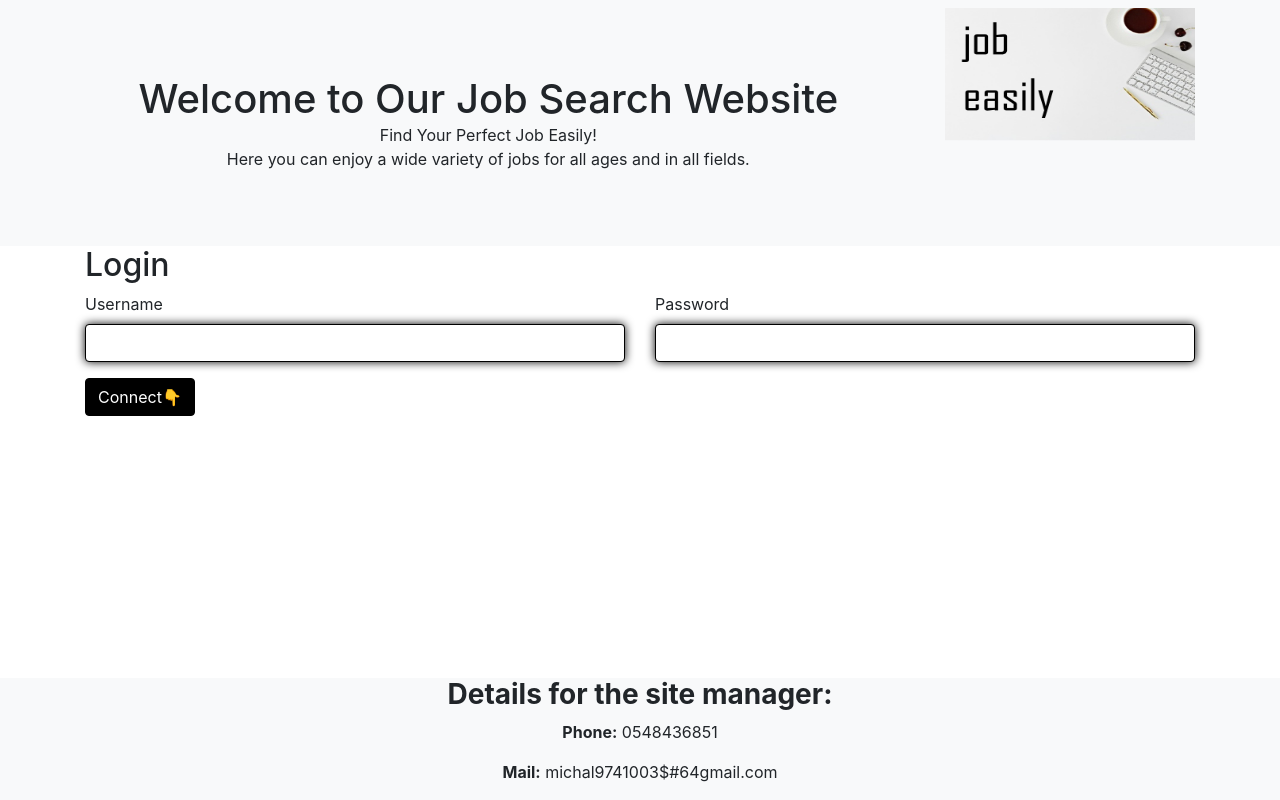
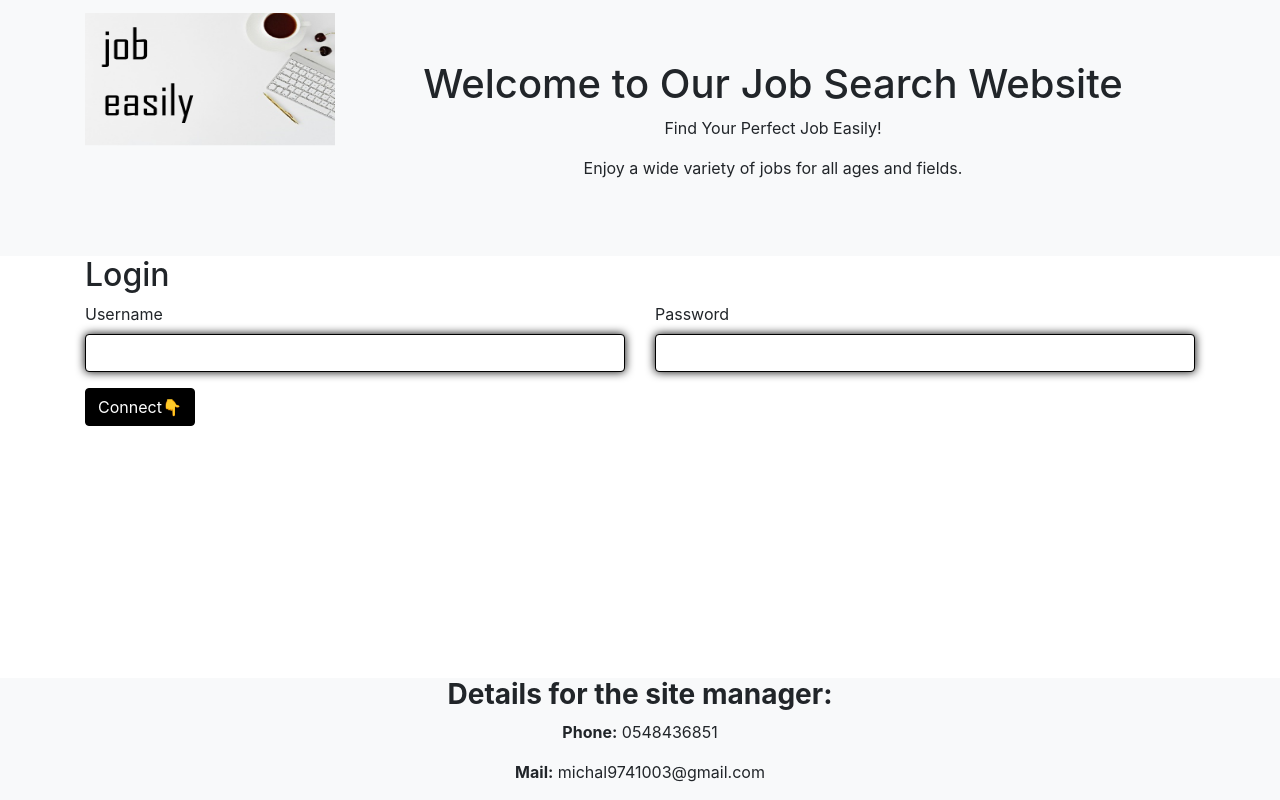
Before and after one commit to MichalTzadok/AngularProject, an Angular app in the folder Client/: page /login in a window 1280 px wide. Built offline with nearby package versions, Linux system fonts and the light colour scheme.

Commit message:
add jobs and arrange responsiveness

```diff
--- a/Client/src/app/components/main/main.component.html
+++ b/Client/src/app/components/main/main.component.html
@@ -1,4 +1,3 @@
-<!-- index.html -->
 <!DOCTYPE html>
 <html lang="en">
 
@@ -8,60 +7,65 @@
   <meta name="viewport" content="width=device-width, initial-scale=1.0">
   <!-- Title for the document -->
   <title>JobSearch</title>
-  <!-- Bootstrap library -->
-  <link href="https://stackpath.bootstrapcdn.com/bootstrap/4.5.2/css/bootstrap.min.css" rel="stylesheet">
+  <!-- Bootstrap CSS -->
+  <link rel="stylesheet" href="https://stackpath.bootstrapcdn.com/bootstrap/4.5.2/css/bootstrap.min.css">
 </head>
 
 <body>
+  <!-- Navigation bar -->
   <nav class="navbar navbar-expand-lg navbar-light bg-light">
     <div class="container">
-      <button class="navbar-toggler" type="button" data-toggle="collapse" data-target="#navbarContent"
+      <div class="navbar-brand ms-auto">
+        <a [routerLink]="'/login'" (click)="redirectToLogin()">
+          <img src="assets/myLogo.png" alt="Logo application" width="250" height="230">
+        </a>
+      </div>
+      <button class="navbar-toggler" type="button" data-bs-toggle="collapse" data-bs-target="#navbarContent"
         aria-controls="navbarContent" aria-expanded="false" aria-label="Toggle navigation">
         <span class="navbar-toggler-icon"></span>
       </button>
+
       <div class="collapse navbar-collapse" id="navbarContent">
-        <div class="mx-auto">
-          <h1 class="text-center">Welcome to Our Job Search Website</h1>
-          <p class="text-center">Find Your Perfect Job Easily!</p>
-          <p class="text-center">Here you can enjoy a wide variety of jobs for all ages and in all fields.</p>
-          <div *ngIf="isUser">
-            <p class="text-center"><strong>👤 Hi {{ userName }}</strong></p>
-            <p class="text-center"><strong>👌 Num of CV sent: {{ numOfCVs }}</strong></p>
-            <a class="text-center" *ngIf="searchJobField" [routerLink]="['/jobsList', searchJobField]"
-              class="custom-link"><strong>Transitioning to jobs in your field:</strong></a>
-            <div *ngIf="!showenJobs" class="text-center">
-              <button class="btn btn-dark" (click)="showJobs()">To the full jobs list👇</button>
-            </div>
-            <button class="btn btn-dark text-center" (click)="showMyJobsSent()">MyJobsCentCV</button>
+
+        <ul class="navbar-nav mx-auto text-center">
+          <div class="text-center">
+            <h1>Welcome to Our Job Search Website</h1>
+            <p>Find Your Perfect Job Easily!</p>
+            <p>Enjoy a wide variety of jobs for all ages and fields.</p>
           </div>
-        </div>
-
-        <div class="ml-auto">
-          <a routerLink="/login" (click)="redirectToLogin()" class="Logo">
-            <img src="assets/myLogo.png" alt="Logo application" width="250" height="230">
-          </a>
-        </div>
+          <!-- אם המשתמש מחובר -->
+          <li class="nav-item" *ngIf="isUser">
+            <strong>👤 Hi {{ userName }}</strong><br>
+            <strong>👌 Num of CV sent: {{ numOfCVs }}</strong>
+            <a class="nav-link" *ngIf="searchJobField" [routerLink]="['/jobsList', searchJobField]">
+              Transitioning to jobs in your field
+            </a>
+            <button class="btn btn-dark" (click)="showJobs()">
+              To the full jobs list 👇
+            </button>
+            <br><br>
+            <button class="btn btn-dark" (click)="showMyJobsSent()">
+              My Jobs Sent CV
+            </button>
+          </li>
+        </ul>
       </div>
     </div>
   </nav>
+
+  <!-- Footer -->
   <footer class="footer navbar-light bg-light fixed-bottom">
-    <div class="container">
-      <div class="row">
-        <div class="col-xs-12 col-sm-6 text-center">
-          <h3><strong>Details for the site manager:</strong></h3>
-          <p><strong>Phone:</strong> 0548436851</p>
-          <p><strong>Mail:</strong> michal9741003$#64gmail.com</p>
-        </div>
-      </div>
+    <div class="container text-center">
+      <h3><strong>Details for the site manager:</strong></h3>
+      <p><strong>Phone:</strong> 0548436851</p>
+      <p><strong>Mail:</strong> michal9741003&#64;gmail.com</p>
     </div>
   </footer>
-  <!-- jQuery library -->
+
+  <!-- Bootstrap scripts -->
   <script src="https://ajax.googleapis.com/ajax/libs/jquery/3.5.1/jquery.min.js"></script>
-  <!-- Popper.js library -->
   <script src="https://cdnjs.cloudflare.com/ajax/libs/popper.js/1.16.0/umd/popper.min.js"></script>
-  <!-- Bootstrap JavaScript library -->
   <script src="https://stackpath.bootstrapcdn.com/bootstrap/4.5.2/js/bootstrap.min.js"></script>
-
 </body>
 
 </html>
```
